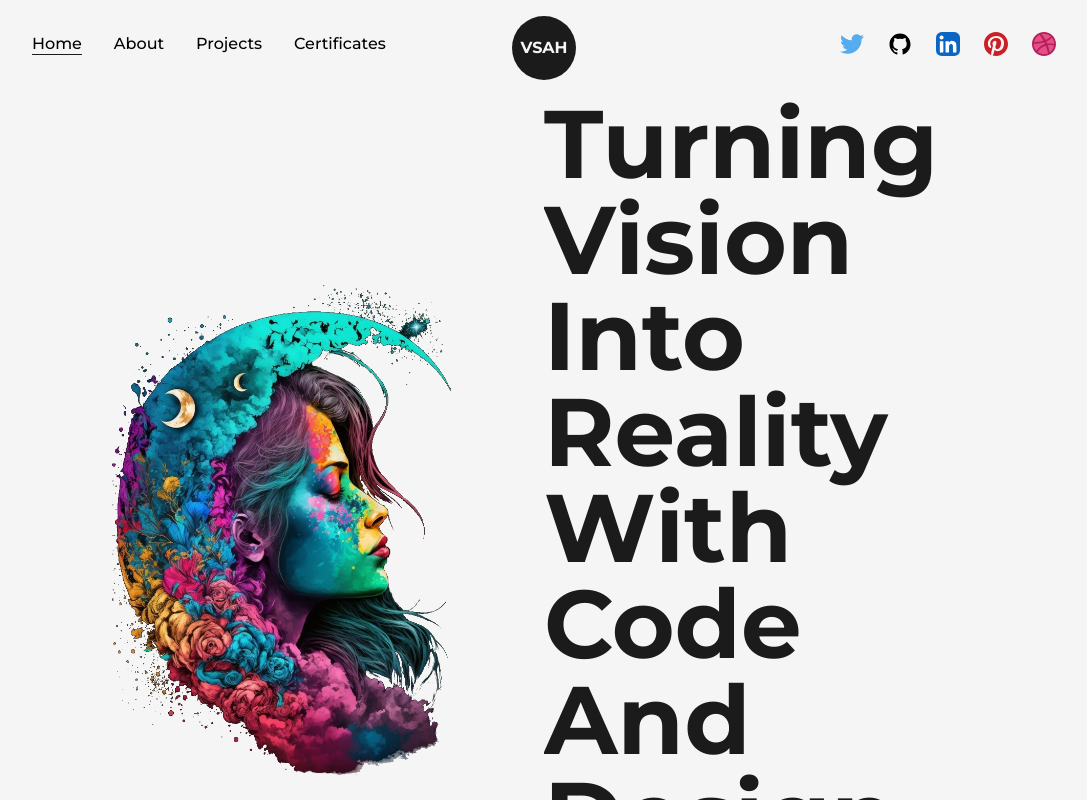
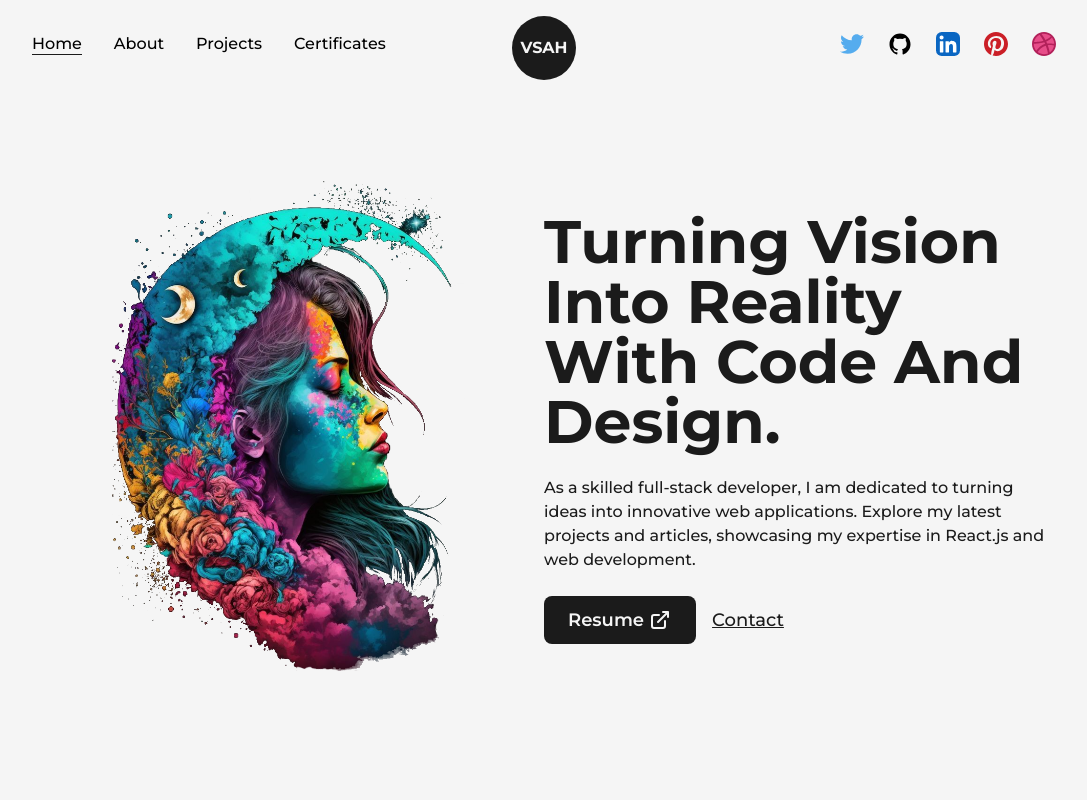
Before and after one commit to VioleHours/My-portfolio, a Next.js app: page / in a window 1280 px wide. Shown: the top 800 px of the page, without its empty margins (96-1183 px from the left). Built offline with nearby package versions, Linux system fonts and the light colour scheme.

Commit message:
index acomodado

```diff
--- a/src/pages/index.js
+++ b/src/pages/index.js
@@ -3,6 +3,9 @@
 import Head from "next/head";
 import Image from "next/image";
 import profilePic from "../../public/images/profile/developer-pic-1.png";
+import Link from "next/link";
+import { LinkArrow } from "@/components/Icons";
+import HireMe from "@/components/HireMe";
 
 export default function Home() {
   return (
@@ -24,17 +27,33 @@
             <div className="w-1/2 flex flex-col items-center self-center">
               <AnimatedText
                 text="Turning Vision Into Reality With Code And Design."
-                className="!text-6x1 !text-left"
+                className="!text-6xl !text-left"
               />
-              <p>
+              <p className="my-4 text-base font-medium">
                 As a skilled full-stack developer, I am dedicated to turning
                 ideas into innovative web applications. Explore my latest
                 projects and articles, showcasing my expertise in React.js and
                 web development.
               </p>
+              <div className="flex items-center self-start mt-2">
+                <Link href="/dummy.pdf" target={"_blank"}
+                className="flex items-center bg-dark text-light p-2.5 px-6
+                rounded-lg text-lg font-semibold hover:bg-light hover:text-dark
+                border-solid border-transparent hover:border-dark
+                "
+                download={true}
+                >Resume
+                <LinkArrow className={"w-6 ml-1"} />
+                </Link>
+                <Link href="mailto:violehours@gmail.com" target={"_blank"}
+                className="ml-4 text-lg font-medium capitalize text-dark underline"
+                >Contact</Link>
+              </div>
             </div>
           </div>
         </Layout>
+
+        <HireMe/>
       </main>
     </>
   );
```
